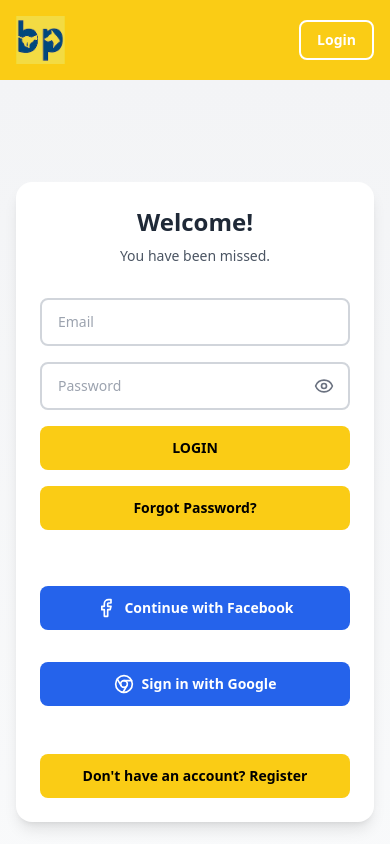
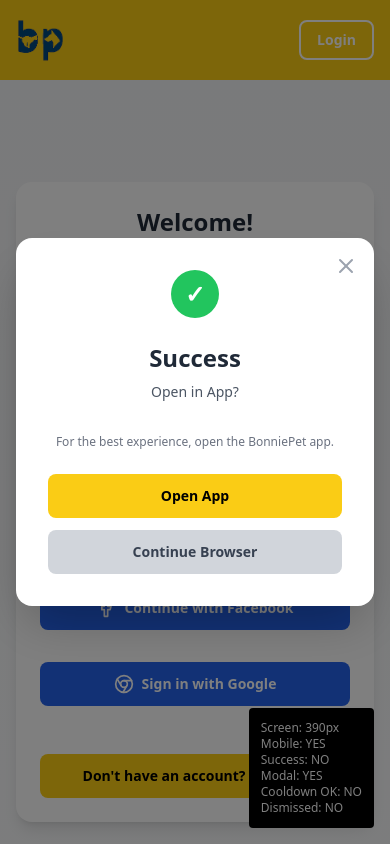
Before and after one commit to WorkNicolas/BonniePet-Email-UI, a React (Vite) app: page / in a window 390 px wide. Shown: the top 844 px of the page. Built offline with nearby package versions, Linux system fonts and the light colour scheme.

Commit message:
Store cookies for 24hr when mobile modal dismissed; Fixed social links

```diff
--- a/src/App.tsx
+++ b/src/App.tsx
@@ -5,16 +5,37 @@
 import { Footer } from '@components/layouts/Footer';
 import { AppModal } from '@components/common/AppModal';
 import { useMobileDetect } from '@hooks/useMobileDetect';
+import { useModalCooldown } from '@hooks/useModalCooldown';
 
 export default function App() {
   const [showSuccess, setShowSuccess] = useState(false);
   const [showAppModal, setShowAppModal] = useState(false);
+  const [modalDismissed, setModalDismissed] = useState(false);
   const isMobile = useMobileDetect();
+  const { canShowModal, setModalShown } = useModalCooldown();
 
-  // Show app modal when success is reached on mobile
+  // Debug logging
+  useEffect(() => {
+    console.log('App State:', { showSuccess, isMobile, showAppModal, canShowModal, modalDismissed });
+  }, [showSuccess, isMobile, showAppModal, canShowModal, modalDismissed]);
+
+  // Show app modal on all pages for mobile users (unless cooldown is active or dismissed)
+  useEffect(() => {
+    if (isMobile && canShowModal && !modalDismissed) {
+      console.log('Showing app modal - user is on mobile and cooldown is inactive');
+      // Small delay to ensure page is rendered first
+      const timer = setTimeout(() => {
+        setShowAppModal(true);
+        setModalShown(); // Start the 24-hour cooldown
+      }, 1000);
+      return () => clearTimeout(timer);
+    }
+  }, [isMobile, canShowModal, modalDismissed, setModalShown]);
+
+  // Show app modal when success is reached on mobile (even during cooldown)
   useEffect(() => {
     if (showSuccess && isMobile) {
-      // Small delay to ensure success screen is rendered first
+      console.log('Showing app modal on success - user is on mobile');
       const timer = setTimeout(() => {
         setShowAppModal(true);
       }, 500);
@@ -23,16 +44,20 @@
   }, [showSuccess, isMobile]);
 
   const handleSuccess = () => {
+    console.log('Login successful');
     setShowSuccess(true);
   };
 
   const handleLoginClick = () => {
+    console.log('Back to login');
     setShowSuccess(false);
     setShowAppModal(false);
   };
 
   const handleCloseModal = () => {
+    console.log('Modal closed');
     setShowAppModal(false);
+    setModalDismissed(true); // Prevent modal from showing again on same page
   };
 
   return (
@@ -48,6 +73,16 @@
 
       {/* App Modal for Mobile Users */}
       <AppModal isOpen={showAppModal} onClose={handleCloseModal} />
+
+      {/* Debug Info - Remove in production */}
+      <div className="fixed bottom-4 right-4 bg-black text-white p-3 rounded text-xs z-40 max-w-xs">
+        <p>Screen: {window.innerWidth}px</p>
+        <p>Mobile: {isMobile ? 'YES' : 'NO'}</p>
+        <p>Success: {showSuccess ? 'YES' : 'NO'}</p>
+        <p>Modal: {showAppModal ? 'YES' : 'NO'}</p>
+        <p>Cooldown OK: {canShowModal ? 'YES' : 'NO'}</p>
+        <p>Dismissed: {modalDismissed ? 'YES' : 'NO'}</p>
+      </div>
     </div>
   );
 }
--- a/src/components/common/AppModal.tsx
+++ b/src/components/common/AppModal.tsx
@@ -9,9 +9,25 @@
 export const AppModal: React.FC<AppModalProps> = ({ isOpen, onClose }) => {
   if (!isOpen) return null;
 
+  const handleOpenApp = () => {
+    // Try to detect OS and redirect to appropriate app store
+    const userAgent = navigator.userAgent.toLowerCase();
+
+    if (userAgent.includes('iphone') || userAgent.includes('ipad')) {
+      // iOS
+      window.location.href = 'https://apps.apple.com/app/bonniepet';
+    } else if (userAgent.includes('android')) {
+      // Android
+      window.location.href = 'https://play.google.com/store/apps/details?id=com.bonniepet';
+    } else {
+      // Fallback to iOS
+      window.location.href = 'https://apps.apple.com/app/bonniepet';
+    }
+  };
+
   return (
     <div className="fixed inset-0 bg-black bg-opacity-50 flex items-center justify-center z-50 p-4">
-      <div className="bg-white rounded-2xl p-8 max-w-sm w-full shadow-2xl">
+      <div className="bg-white rounded-2xl p-8 max-w-sm w-full shadow-2xl relative">
         {/* Close Button */}
         <button
           onClick={onClose}
@@ -41,14 +57,12 @@
 
         {/* Buttons */}
         <div className="flex flex-col gap-3">
-          <a
-            href="https://apps.apple.com/app/bonniepet"
-            target="_blank"
-            rel="noopener noreferrer"
+          <button
+            onClick={handleOpenApp}
             className="w-full py-3 bg-yellow-400 text-black hover:bg-yellow-500 rounded-lg font-semibold text-sm transition-colors text-center"
           >
             Open App
-          </a>
+          </button>
           <button
             onClick={onClose}
             className="w-full py-3 bg-gray-300 text-gray-700 hover:bg-gray-400 rounded-lg font-semibold text-sm transition-colors"
--- a/src/components/layouts/Footer.tsx
+++ b/src/components/layouts/Footer.tsx
@@ -6,12 +6,12 @@
   const currentYear = new Date().getFullYear();
 
   const socialLinks = [
-    { icon: Facebook, href: 'https://facebook.com/bonniepet', label: 'Facebook' },
-    { icon: Instagram, href: 'https://instagram.com/bonniepet', label: 'Instagram' },
-    { icon: Youtube, href: 'https://youtube.com/@bonniepet', label: 'YouTube' },
-    { icon: Heart, href: 'https://pinterest.com/bonniepet', label: 'Pinterest' },
-    { icon: Linkedin, href: 'https://linkedin.com/company/bonniepet', label: 'LinkedIn' },
-    { icon: Twitter, href: 'https://twitter.com/bonniepet', label: 'Twitter' },
+    { icon: Facebook, href: 'https://facebook.com/bonniepetofficial', label: 'Facebook' },
+    { icon: Instagram, href: 'https://www.instagram.com/bonniepetofficial', label: 'Instagram' },
+    { icon: Youtube, href: 'https://www.youtube.com/channel/UCsa72ovB7w3Lxk_LqmJ41Sw', label: 'YouTube' },
+    { icon: Heart, href: 'https://www.pinterest.ca/bonniepetofficial/', label: 'Pinterest' },
+    { icon: Linkedin, href: 'https://www.linkedin.com/company/bonniepet/', label: 'LinkedIn' },
+    { icon: Twitter, href: 'https://twitter.com/OfficialBPet', label: 'Twitter' },
   ];
 
   return (
--- a/src/hooks/useMobileDetect.ts
+++ b/src/hooks/useMobileDetect.ts
@@ -2,8 +2,12 @@
 
 export const useMobileDetect = () => {
   const [isMobile, setIsMobile] = useState(false);
+  const [isHydrated, setIsHydrated] = useState(false);
 
   useEffect(() => {
+    // Set hydrated on client side only
+    setIsHydrated(true);
+
     const detectMobile = () => {
       const userAgent = navigator.userAgent || navigator.vendor || (window as any).opera;
 
@@ -19,17 +23,40 @@
         );
       };
 
-      const isMobileDevice = isUserAgentMobile || hasTouchScreen();
+      // Check screen width (for device emulation)
+      const isSmallScreen = window.innerWidth < 768; // md breakpoint
+
+      const isMobileDevice = isUserAgentMobile || hasTouchScreen() || isSmallScreen;
+
+      console.log('Mobile Detection:', {
+        userAgent: isUserAgentMobile,
+        touchScreen: hasTouchScreen(),
+        screenWidth: window.innerWidth,
+        isSmallScreen,
+        isMobileDevice
+      });
+
       setIsMobile(isMobileDevice);
     };
 
+    // Initial detection
     detectMobile();
-    window.addEventListener('resize', detectMobile);
+
+    // Detect on resize (for device emulation in DevTools)
+    const handleResize = () => {
+      detectMobile();
+    };
+
+    window.addEventListener('resize', handleResize);
+
+    // Also detect on orientationchange for mobile devices
+    window.addEventListener('orientationchange', handleResize);
 
     return () => {
-      window.removeEventListener('resize', detectMobile);
+      window.removeEventListener('resize', handleResize);
+      window.removeEventListener('orientationchange', handleResize);
     };
   }, []);
 
-  return isMobile;
+  return isHydrated ? isMobile : false;
 };
--- /dev/null
+++ b/src/hooks/useModalCooldown.ts
@@ -0,0 +1,48 @@
+import { useState, useEffect } from 'react';
+
+const MODAL_COOLDOWN_KEY = 'bonniepet_modal_cooldown';
+const COOLDOWN_DURATION = 24 * 60 * 60 * 1000; // 24 hours in milliseconds
+
+export const useModalCooldown = () => {
+  const [canShowModal, setCanShowModal] = useState(true);
+
+  useEffect(() => {
+    const checkCooldown = () => {
+      const lastShown = localStorage.getItem(MODAL_COOLDOWN_KEY);
+
+      if (lastShown) {
+        const lastShownTime = parseInt(lastShown, 10);
+        const now = Date.now();
+        const timePassed = now - lastShownTime;
+
+        if (timePassed < COOLDOWN_DURATION) {
+          console.log(`Modal cooldown active. ${Math.round((COOLDOWN_DURATION - timePassed) / 1000 / 60)} minutes remaining`);
+          setCanShowModal(false);
+        } else {
+          console.log('Modal cooldown expired. Can show again.');
+          setCanShowModal(true);
+        }
+      } else {
+        console.log('No previous modal shown. Can show.');
+        setCanShowModal(true);
+      }
+    };
+
+    checkCooldown();
+  }, []);
+
+  const setModalShown = () => {
+    const now = Date.now();
+    localStorage.setItem(MODAL_COOLDOWN_KEY, now.toString());
+    console.log('Modal shown. 24-hour cooldown started.');
+    setCanShowModal(false);
+  };
+
+  const resetCooldown = () => {
+    localStorage.removeItem(MODAL_COOLDOWN_KEY);
+    console.log('Modal cooldown reset.');
+    setCanShowModal(true);
+  };
+
+  return { canShowModal, setModalShown, resetCooldown };
+};
```
Also changed, not shown: src/assets/logo.png.
